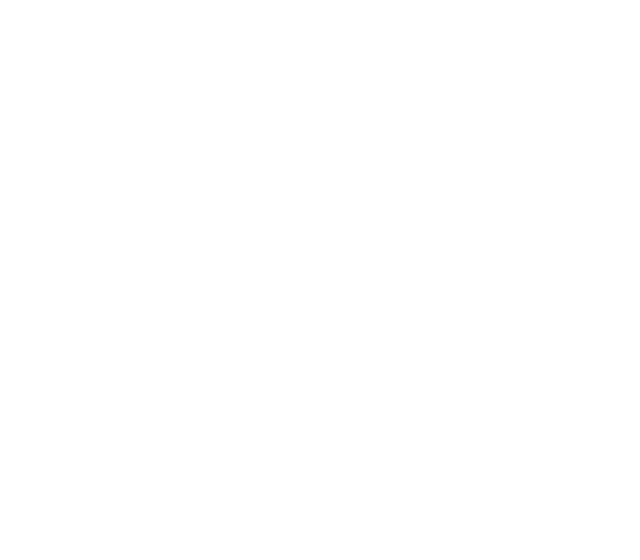
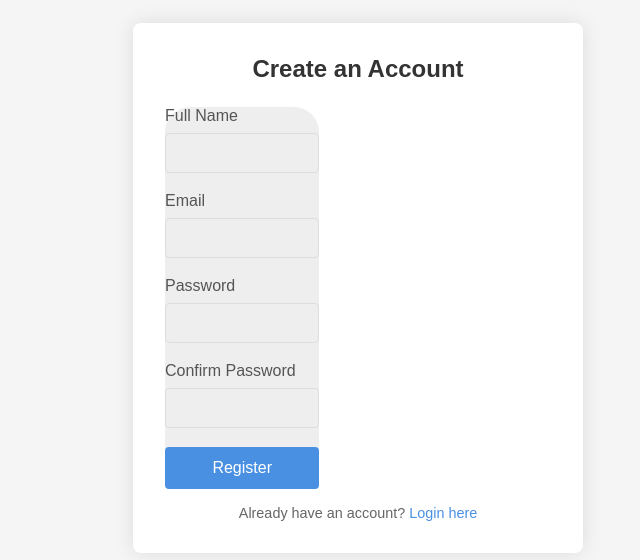
Before and after one commit to MajdBsat/HR-Nexus-Demo, a React (Vite) app in the folder HR-Frontend/: page /register in a window 1280 px wide. Before the commit this address had no page. Shown: the part 112-672 px from the top of the page, without its empty margins (282-922 px from the left). Built offline with nearby package versions, Linux system fonts and the light colour scheme.

Commit message:
made login and register component and updated cors

```diff
--- a/HR-Frontend/src/App.jsx
+++ b/HR-Frontend/src/App.jsx
@@ -1,32 +1,35 @@
-import {Route, Routes} from 'react-router-dom'
-import Recruitment from './pages/Recruitment'
-import './styles/App.css'
-import Jobs from './pages/Recruitment/Jobs'
-import Candidates from './pages/Recruitment/Candidates'
-import Onboarding from './pages/Recruitment/Onboarding'
-import Jobs_Emp from './pages/Recruitment/Jobs_Emp'
-import Add_new_job from './pages/Recruitment/New_Job'
-import Add_New_Onboarding_Task from './pages/Recruitment/New_Onboarding_Task'
-import Apply_To_Job from './pages/Recruitment/Apply_To_Job'
-import Onboarding_Emp from './pages/Recruitment/Onboarding_Emp'
+import { Route, Routes } from "react-router-dom";
+import Recruitment from "./pages/Recruitment";
+import "./styles/App.css";
+import Jobs from "./pages/Recruitment/Jobs";
+import Candidates from "./pages/Recruitment/Candidates";
+import Onboarding from "./pages/Recruitment/Onboarding";
+import Jobs_Emp from "./pages/Recruitment/Jobs_Emp";
+import Add_new_job from "./pages/Recruitment/New_Job";
+import Add_New_Onboarding_Task from "./pages/Recruitment/New_Onboarding_Task";
+import Apply_To_Job from "./pages/Recruitment/Apply_To_Job";
+import Onboarding_Emp from "./pages/Recruitment/Onboarding_Emp";
+import Login from "./components/Login";
+import Register from "./components/Register";
 
 function App() {
-
   return (
     <>
       {/* <>SideBar</> */}
       <Routes>
+        <Route path="/login" element={<Login />} />
+        <Route path="/register" element={<Register />} />
         <Route path="/hr">
           <Route path="recruitment">
-              <Route path='' element={<Recruitment />} />
+            <Route path="" element={<Recruitment />} />
             <Route path="jobs">
-                <Route path='' element={<Jobs/>} />
-                <Route path='newJob' element={<Add_new_job/>}/>
+              <Route path="" element={<Jobs />} />
+              <Route path="newJob" element={<Add_new_job />} />
             </Route>
             <Route path="candidates" element={<Candidates />} />
-              <Route path="onboarding" >
-                <Route path='' element={<Onboarding />} />
-                <Route path='newTask' element={<Add_New_Onboarding_Task/>}/>
+            <Route path="onboarding">
+              <Route path="" element={<Onboarding />} />
+              <Route path="newTask" element={<Add_New_Onboarding_Task />} />
             </Route>
           </Route>
         </Route>
@@ -34,18 +37,17 @@
         <Route path="/emp">
           <Route path="recruitment">
             <Route path="jobs">
-                <Route path='' element={<Jobs_Emp/>} />
-                <Route path='apply' element={<Apply_To_Job/>}/>
+              <Route path="" element={<Jobs_Emp />} />
+              <Route path="apply" element={<Apply_To_Job />} />
             </Route>
             <Route path="onboarding">
-                <Route path='' element={<Onboarding_Emp />} />
+              <Route path="" element={<Onboarding_Emp />} />
             </Route>
           </Route>
         </Route>
-
       </Routes>
     </>
-  )
+  );
 }
 
-export default App
+export default App;
--- /dev/null
+++ b/HR-Frontend/src/components/Login/index.jsx
@@ -0,0 +1,86 @@
+import React, { useState } from "react";
+import { useNavigate } from "react-router-dom";
+import { authService } from "../../services/apiService";
+import "./index.css";
+
+const Login = () => {
+  const navigate = useNavigate();
+  const [formData, setFormData] = useState({
+    email: "",
+    password: "",
+  });
+  const [error, setError] = useState("");
+  const [loading, setLoading] = useState(false);
+
+  const handleChange = (e) => {
+    setFormData({
+      ...formData,
+      [e.target.name]: e.target.value,
+    });
+  };
+
+  const handleSubmit = async (e) => {
+    e.preventDefault();
+    setError("");
+    setLoading(true);
+
+    try {
+      const response = await authService.login(formData);
+
+      // Save token to localStorage (already handled in authService)
+      if (response.data.access_token) {
+        localStorage.setItem("token", response.data.access_token);
+        navigate("/hr/recruitment"); // Redirect after successful login
+      } else {
+        throw new Error("No access token received");
+      }
+    } catch (err) {
+      setError(
+        err.response?.data?.message || "Login failed. Please try again."
+      );
+    } finally {
+      setLoading(false);
+    }
+  };
+
+  return (
+    <div className="login-container">
+      <div className="login-box">
+        <h2>Login to HR-Nexus</h2>
+        {error && <div className="error-message">{error}</div>}
+        <form onSubmit={handleSubmit}>
+          <div className="form-group">
+            <label htmlFor="email">Email</label>
+            <input
+              type="email"
+              id="email"
+              name="email"
+              value={formData.email}
+              onChange={handleChange}
+              required
+            />
+          </div>
+          <div className="form-group">
+            <label htmlFor="password">Password</label>
+            <input
+              type="password"
+              id="password"
+              name="password"
+              value={formData.password}
+              onChange={handleChange}
+              required
+            />
+          </div>
+          <button type="submit" disabled={loading}>
+            {loading ? "Logging in..." : "Login"}
+          </button>
+        </form>
+        <div className="register-link">
+          Don't have an account? <a href="/register">Register here</a>
+        </div>
+      </div>
+    </div>
+  );
+};
+
+export default Login;
--- /dev/null
+++ b/HR-Frontend/src/components/Register/index.css
@@ -0,0 +1,95 @@
+.register-container {
+  display: flex;
+  justify-content: center;
+  align-items: center;
+  min-height: 100vh;
+  background-color: #f5f5f5;
+}
+
+.register-box {
+  width: 100%;
+  max-width: 450px;
+  padding: 2rem;
+  background-color: white;
+  border-radius: 8px;
+  box-shadow: 0 0 20px rgba(0, 0, 0, 0.1);
+}
+
+.register-box h2 {
+  margin-bottom: 1.5rem;
+  text-align: center;
+  color: #333;
+}
+
+.form-group {
+  margin-bottom: 1.2rem;
+}
+
+.form-group label {
+  display: block;
+  margin-bottom: 0.5rem;
+  font-weight: 500;
+  color: #555;
+}
+
+.form-group input {
+  width: 100%;
+  padding: 10px;
+  border: 1px solid #ddd;
+  border-radius: 4px;
+  font-size: 1rem;
+}
+
+.form-group input:focus {
+  outline: none;
+  border-color: #4a90e2;
+  box-shadow: 0 0 5px rgba(74, 144, 226, 0.3);
+}
+
+button {
+  width: 100%;
+  padding: 12px;
+  background-color: #4a90e2;
+  color: white;
+  border: none;
+  border-radius: 4px;
+  font-size: 1rem;
+  font-weight: 500;
+  cursor: pointer;
+  transition: background-color 0.3s;
+}
+
+button:disabled {
+  background-color: #a7c7f0;
+  cursor: not-allowed;
+}
+
+button:hover:not(:disabled) {
+  background-color: #3a7dd1;
+}
+
+.error-message {
+  padding: 10px;
+  margin-bottom: 1rem;
+  background-color: #ffeeee;
+  color: #e53935;
+  border-radius: 4px;
+  font-size: 0.9rem;
+}
+
+.login-link {
+  margin-top: 1rem;
+  text-align: center;
+  font-size: 0.9rem;
+  color: #666;
+}
+
+.login-link a {
+  color: #4a90e2;
+  text-decoration: none;
+  font-weight: 500;
+}
+
+.login-link a:hover {
+  text-decoration: underline;
+}
--- /dev/null
+++ b/HR-Frontend/src/components/Register/index.jsx
@@ -0,0 +1,105 @@
+import React, { useState } from "react";
+import { useNavigate } from "react-router-dom";
+import { authService } from "../../services/apiService";
+import "./index.css";
+
+const Register = () => {
+  const navigate = useNavigate();
+  const [formData, setFormData] = useState({
+    name: "",
+    email: "",
+    password: "",
+    password_confirmation: "",
+  });
+  const [error, setError] = useState("");
+  const [loading, setLoading] = useState(false);
+
+  const handleChange = (e) => {
+    setFormData({
+      ...formData,
+      [e.target.name]: e.target.value,
+    });
+  };
+
+  const handleSubmit = async (e) => {
+    e.preventDefault();
+    setError("");
+    setLoading(true);
+
+    try {
+      await authService.register(formData);
+
+      // Registration successful
+      navigate("/login");
+    } catch (err) {
+      setError(
+        err.response?.data?.message || "Registration failed. Please try again."
+      );
+    } finally {
+      setLoading(false);
+    }
+  };
+
+  return (
+    <div className="register-container">
+      <div className="register-box">
+        <h2>Create an Account</h2>
+        {error && <div className="error-message">{error}</div>}
+        <form onSubmit={handleSubmit}>
+          <div className="form-group">
+            <label htmlFor="name">Full Name</label>
+            <input
+              type="text"
+              id="name"
+              name="name"
+              value={formData.name}
+              onChange={handleChange}
+              required
+            />
+          </div>
+          <div className="form-group">
+            <label htmlFor="email">Email</label>
+            <input
+              type="email"
+              id="email"
+              name="email"
+              value={formData.email}
+              onChange={handleChange}
+              required
+            />
+          </div>
+          <div className="form-group">
+            <label htmlFor="password">Password</label>
+            <input
+              type="password"
+              id="password"
+              name="password"
+              value={formData.password}
+              onChange={handleChange}
+              required
+            />
+          </div>
+          <div className="form-group">
+            <label htmlFor="password_confirmation">Confirm Password</label>
+            <input
+              type="password"
+              id="password_confirmation"
+              name="password_confirmation"
+              value={formData.password_confirmation}
+              onChange={handleChange}
+              required
+            />
+          </div>
+          <button type="submit" disabled={loading}>
+            {loading ? "Registering..." : "Register"}
+          </button>
+        </form>
+        <div className="login-link">
+          Already have an account? <a href="/login">Login here</a>
+        </div>
+      </div>
+    </div>
+  );
+};
+
+export default Register;
--- /dev/null
+++ b/HR-Frontend/src/services/apiService.js
@@ -0,0 +1,58 @@
+import axios from "axios";
+
+// Create a custom axios instance with base configuration
+const apiClient = axios.create({
+  baseURL: "http://localhost:8000",
+  headers: {
+    "Content-Type": "application/json",
+    Accept: "application/json",
+  },
+  withCredentials: true, // Important for cookies, authorization headers with CORS
+});
+
+// Add a request interceptor to set the auth token if available
+apiClient.interceptors.request.use(
+  (config) => {
+    const token = localStorage.getItem("token");
+    if (token) {
+      config.headers["Authorization"] = `Bearer ${token}`;
+    }
+    return config;
+  },
+  (error) => {
+    return Promise.reject(error);
+  }
+);
+
+// Add a response interceptor to handle common errors
+apiClient.interceptors.response.use(
+  (response) => response,
+  (error) => {
+    // Handle 401 Unauthorized errors (expired token, etc.)
+    if (error.response && error.response.status === 401) {
+      localStorage.removeItem("token");
+      // Optionally redirect to login page
+      // window.location.href = '/login';
+    }
+    return Promise.reject(error);
+  }
+);
+
+// Auth service functions
+const authService = {
+  register: (userData) => {
+    return apiClient.post("/api/auth/register", userData);
+  },
+
+  login: (credentials) => {
+    return apiClient.post("/api/auth/login", credentials);
+  },
+
+  logout: () => {
+    return apiClient.post("/api/auth/logout").finally(() => {
+      localStorage.removeItem("token");
+    });
+  },
+};
+
+export { apiClient, authService };
```
Also changed, not shown: HR-Frontend/src/services/jwtService.js (added, +52 -0 lines), HR-Frontend/src/components/Login/index.css (added), 2 other files (tests, documents, lock files or other folders). Lines whose indentation alone changed are shown as unchanged.
